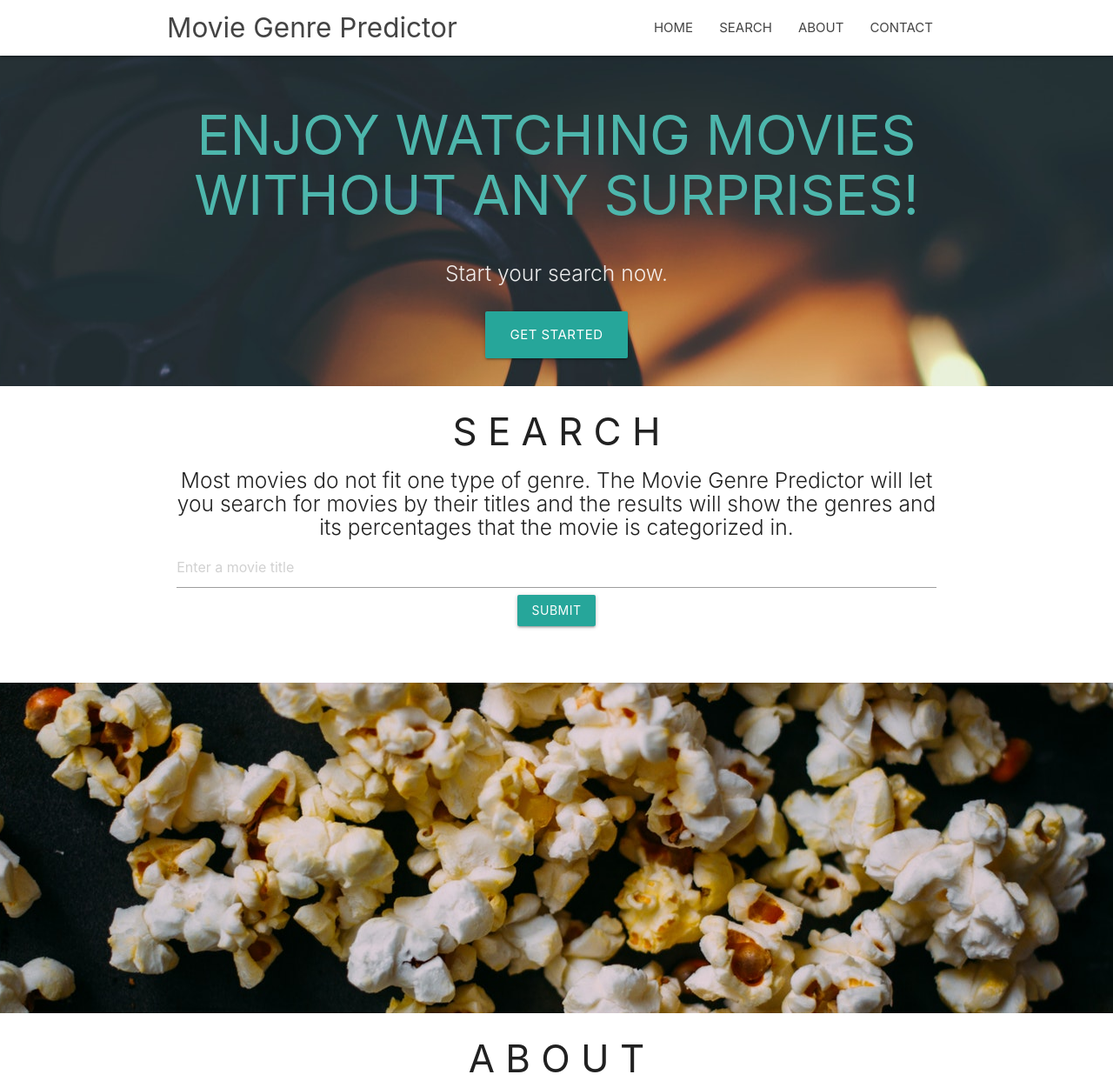
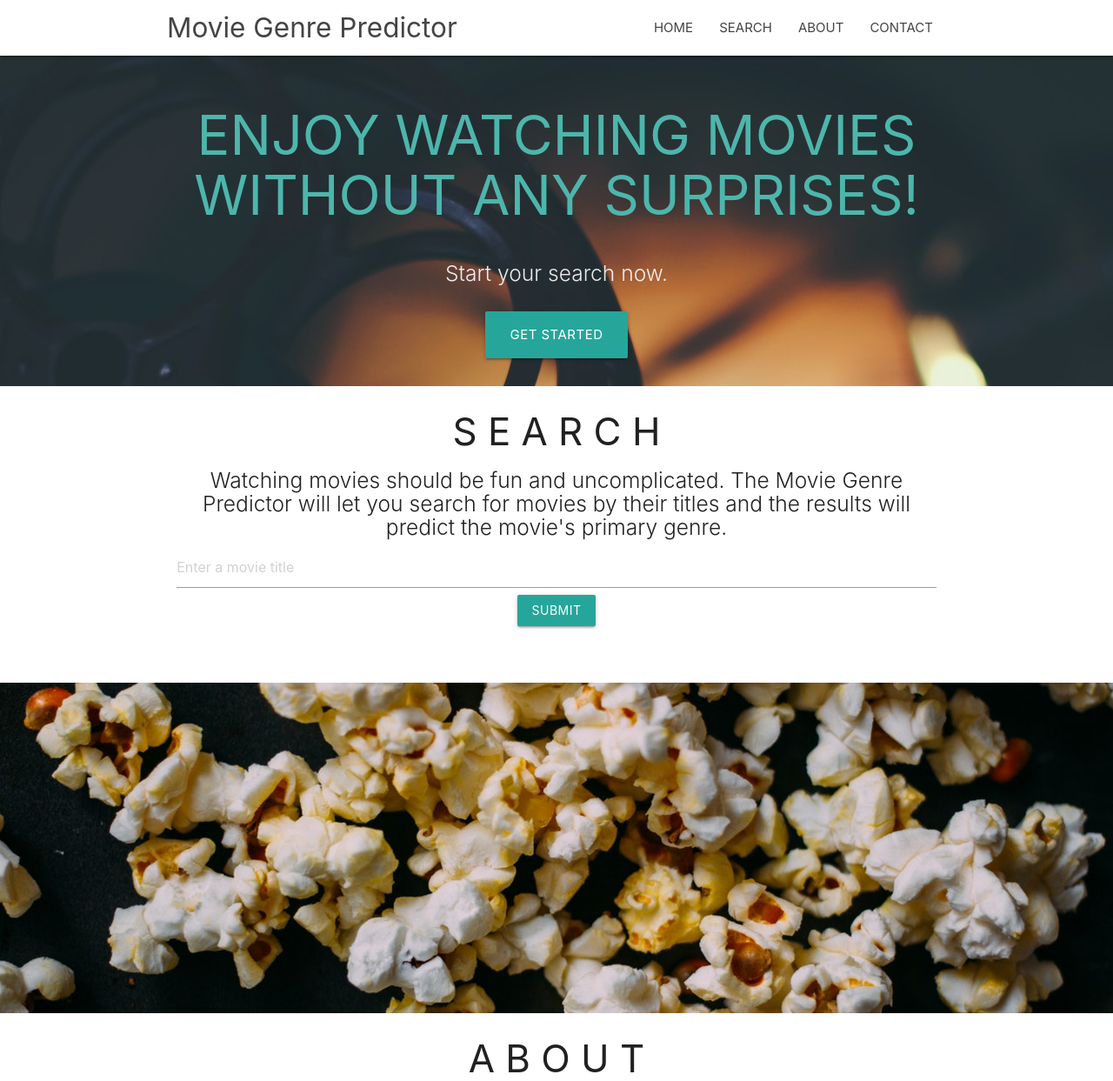
Before and after one commit to aksklar/X-cessive-Ambassador, a Flask app: page / in a window 1280 px wide. Shown: the top 1243 px of the page at 87% size. Run offline with Flask 2, Linux system fonts and the light colour scheme; some libraries are stand-ins or nearby versions.

Commit message:
changed search content in html

```diff
--- a/templates/index.html
+++ b/templates/index.html
@@ -80,8 +80,8 @@
             <i class="mdi-content-send brown-text"></i>
           </h3>
           <h3 class="search-title">S E A R C H</h3>
-          <h5 class="center-align light">Most movies do not fit one type of genre.  The Movie Genre Predictor will let you search for movies by
-              their titles and the results will show the genres and its percentages that the movie is categorized in.</h5>
+          <h5 class="center-align light">Watching movies should be fun and uncomplicated.
+            The Movie Genre Predictor will let you search for movies by their titles and the results will predict the movie's primary genre.</h5>
           </h5>
           <form method="POST" action="/predict" role="form", name="movieform">
             <div class="form-group">
```
